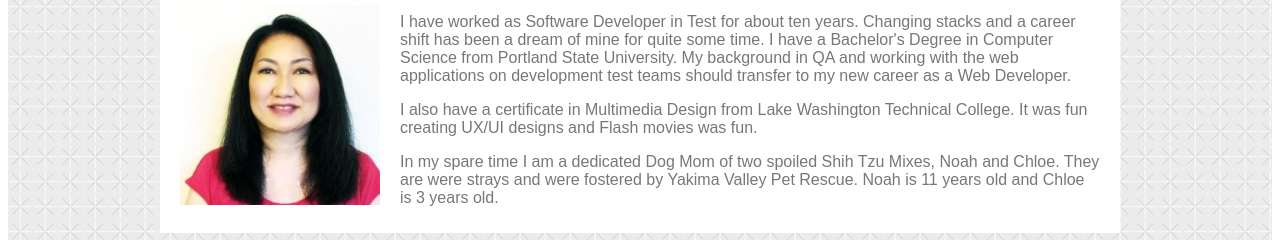
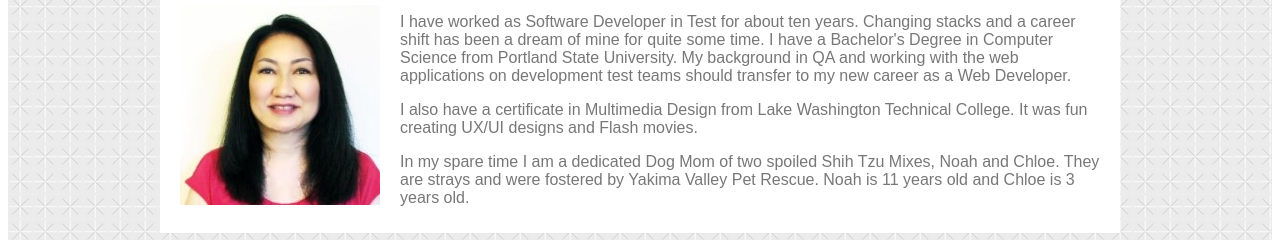
Before and after one commit to julie-git/studentportfolio, a plain HTML site: page index.html in a window 1280 px wide. Shown: the part 226-466 px from the top of the page. Drawn offline with Linux system fonts and the light colour scheme.

Commit message:
fix about page misspellings

```diff
--- a/index.html
+++ b/index.html
@@ -37,10 +37,10 @@
             web applications on development test teams should transfer to my new career as a Web Developer.
         </p>
         <p>
-            I also have a certificate in Multimedia Design from Lake Washington Technical College. It was fun creating UX/UI designs and Flash movies was fun.
+            I also have a certificate in Multimedia Design from Lake Washington Technical College. It was fun creating UX/UI designs and Flash movies.
         </p>
         <p>
-            In my spare time I am a dedicated Dog Mom of two spoiled Shih Tzu Mixes, Noah and Chloe. They are were strays and were fostered by Yakima Valley Pet Rescue.  Noah is 11 years old and Chloe is 3 years old.
+            In my spare time I am a dedicated Dog Mom of two spoiled Shih Tzu Mixes, Noah and Chloe. They are strays and were fostered by Yakima Valley Pet Rescue.  Noah is 11 years old and Chloe is 3 years old.
         </p>
 
     </div>
```
